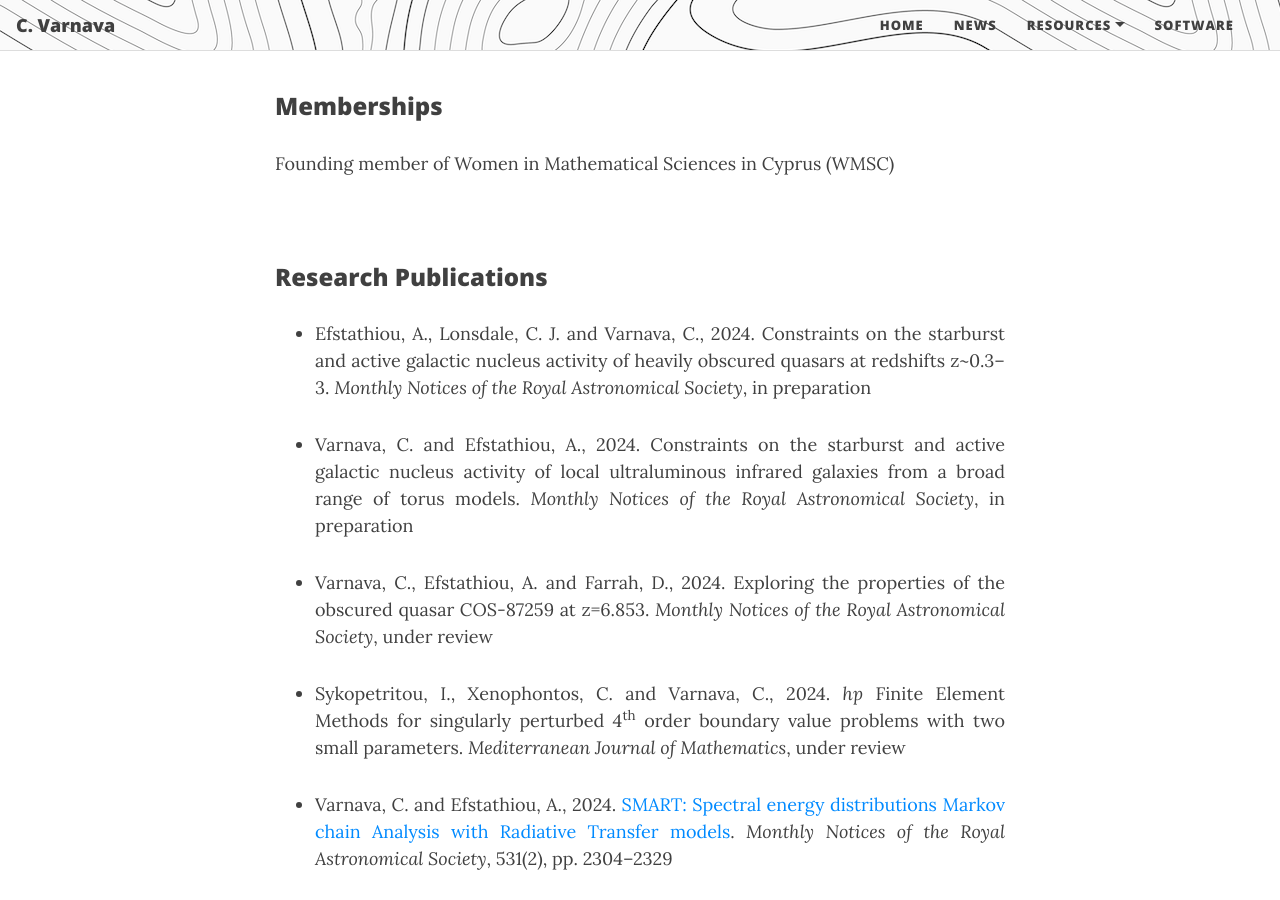
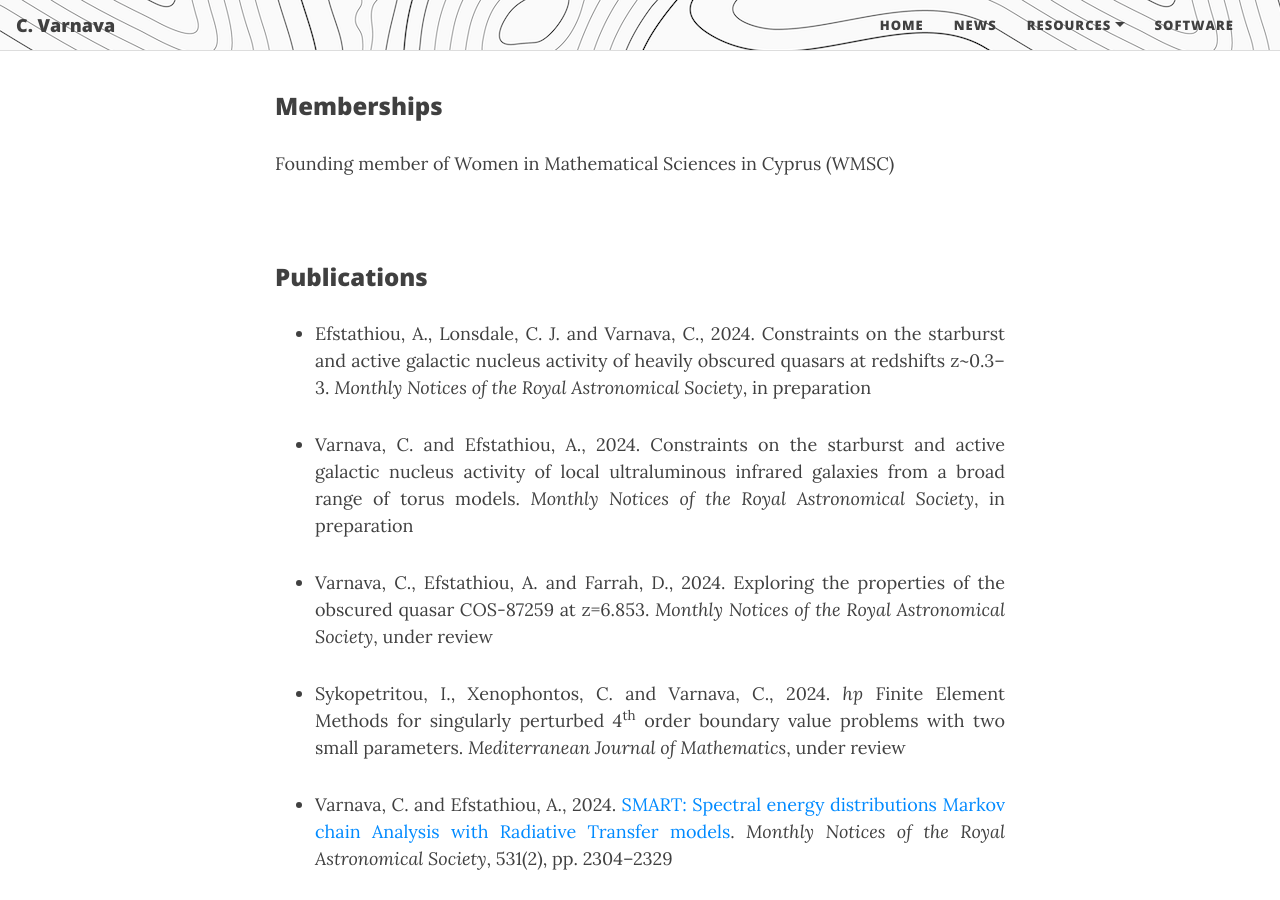
Before and after one commit to ch-var/ch-var.github.io, a Jekyll site: the page built from cv.html, in a window 1280 px wide and 900 px high, scrolled down 2789 px. Built offline with Jekyll 4.4.1, drawn with Linux system fonts in a browser that asks for light colours.

Commit message:
Update cv.html

```diff
--- a/cv.html
+++ b/cv.html
@@ -91,7 +91,7 @@ Finite element method
 Founding member of Women in Mathematical Sciences in Cyprus (WMSC)
 <p>
 <br>
-<h3>Research Publications</h3>
+<h3>Publications</h3>
 <p>
 <ul>
 <li align='justify'>Efstathiou, A., Lonsdale, C. J. and Varnava, C., 2024. Constraints on the starburst and active galactic nucleus activity of heavily obscured quasars at redshifts z~0.3–3. <i>Monthly Notices of the Royal Astronomical Society</i>, in preparation</li>
```
